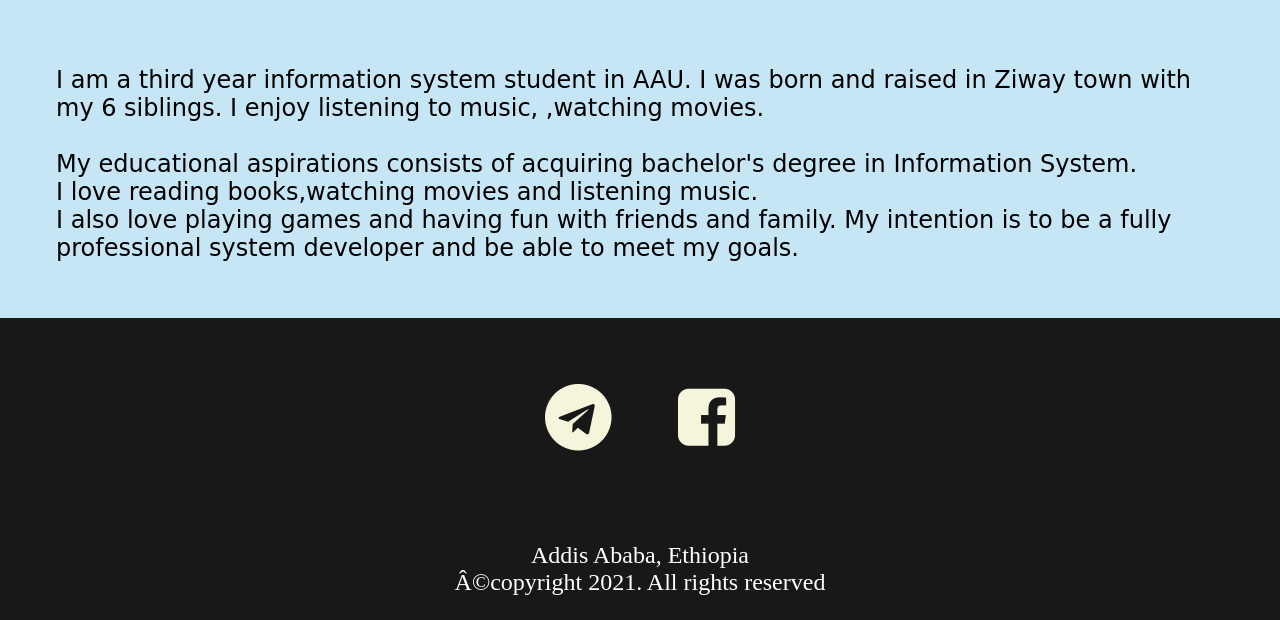
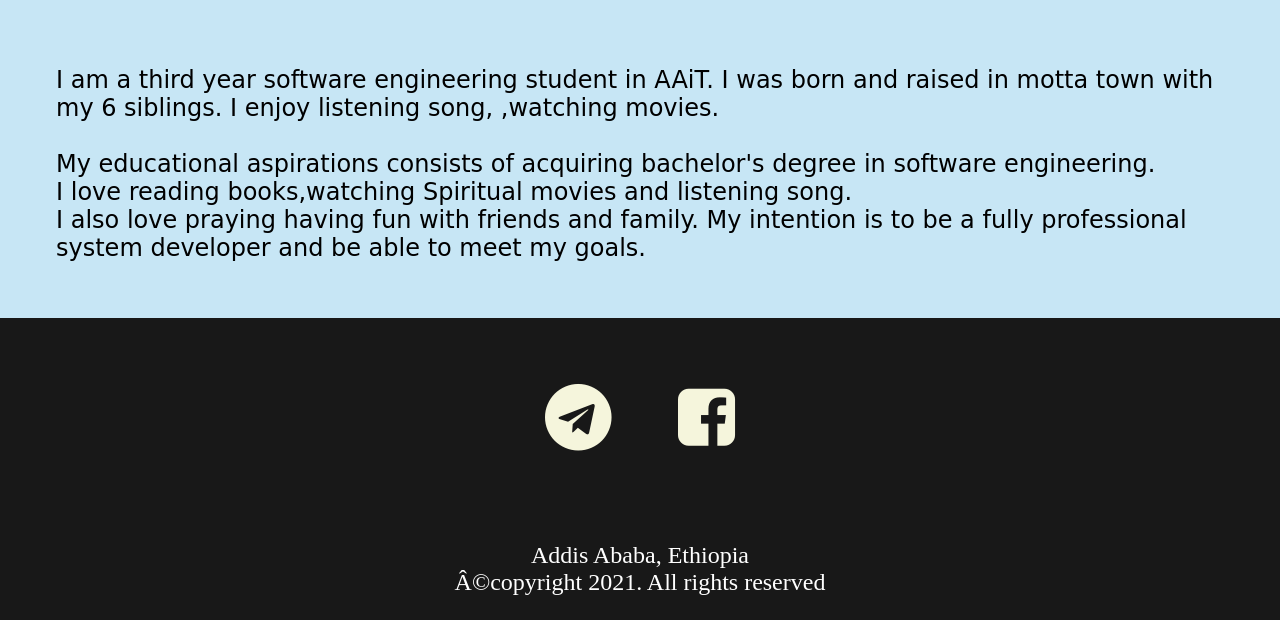
Before and after one commit to Selamawit-Siferh/personal-web, a plain HTML site: page html/portfolio.html in a window 1280 px wide. Shown: the part 181-801 px from the top of the page. Drawn offline with Linux system fonts and the light colour scheme.

Commit message:
Update portfolio.html

```diff
--- a/html/portfolio.html
+++ b/html/portfolio.html
@@ -36,8 +36,8 @@
 
             <figure>
                 <h1 class="main__h1">Hello, I am Selamawit!</h1>
-                <p class="main__p "><br> I am a third year information system student in AAU. I was born and raised in Ziway town with my 6 siblings. I enjoy listening to music,
-                    ,watching movies. <br><br>My educational aspirations consists of acquiring bachelor's degree in Information System. <br>I love reading books,watching movies and listening music.  <br> I also love playing games and having
+                <p class="main__p "><br> I am a third year software engineering student in AAiT. I was born and raised in  motta town with my 6 siblings. I enjoy listening song,
+                    ,watching movies. <br><br>My educational aspirations consists of acquiring bachelor's degree in software engineering. <br>I love reading books,watching Spiritual movies and listening song.  <br> I also love praying  having
                     fun with friends and family. My intention is to be a fully professional system developer and be able to meet my goals.
                 </p>
             </figure>
```
